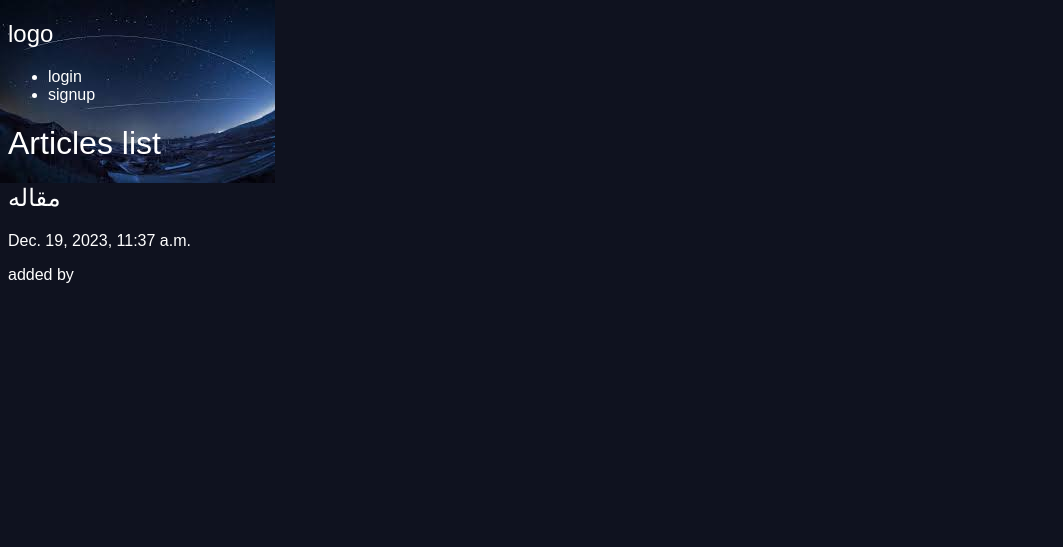
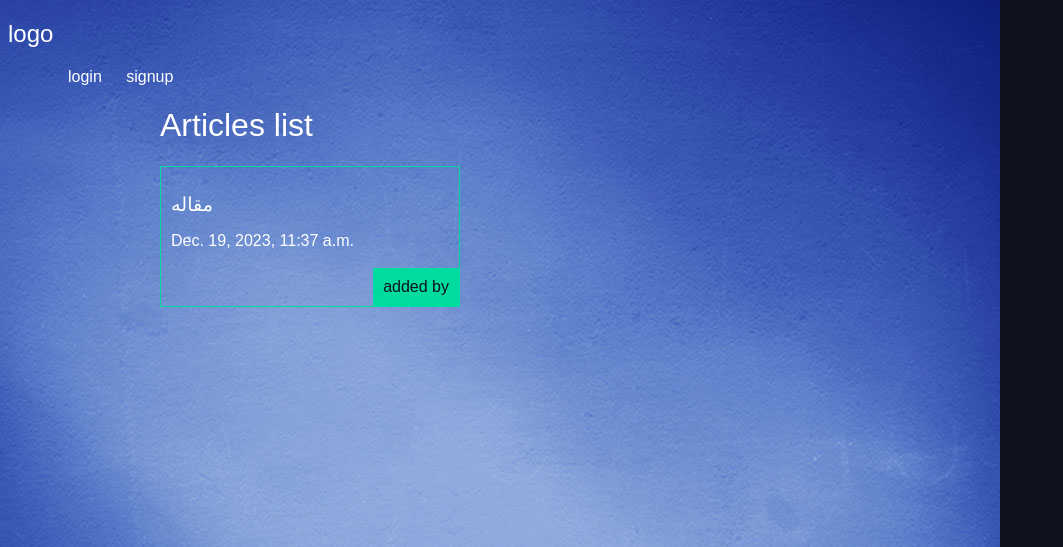
Before and after one commit to fateme1992/mydjangoblog, a Django app: page /articles/ in a window 1280 px wide. Shown: the top 547 px of the page, without its empty margins (0-1063 px from the left). Run offline with Django 5.2, Linux system fonts and the light colour scheme; data comes from the database, SQL or seed files in the repository; parts of the project's set-up code (start-up, migrations or seed data) failed here and were passed over.

Commit message:
styles in static

```diff
--- a/static/styles.css
+++ b/static/styles.css
@@ -16,3 +16,64 @@
      color: #fff;
      text-decoration: none;
  }
+ .wrapper{
+ max-width:960px;
+ margin:0 auto;
+}
+div.wrapperh1{
+ text-align:center;
+ margin:100px auto;
+ font-size:2.4em;
+}
+ header{
+  display:grid;
+  grid-template-columns:1fr 1fr;
+  padding:20px 0;
+ }
+nav li{
+ display:inline-block;
+ margin-left:20px;
+}
+nav button{
+ background:none;
+ color:#fff;
+ cursor:pointer;
+ border:0;
+ font-size:1em;
+}
+.articles{
+ display:grid;
+ grid-template-columns:1fr 1fr 1fr;
+ grid-gap: 30px;
+}
+.article{
+ padding:10px;
+ border:1px solid #00dba0;
+ position:relative;
+ padding-bottom:40px;
+}
+.article h2{
+ font-size:1.2em;
+}
+.article .author{
+ padding:10px;
+ background-color:#00dba0;
+ position:absolute;
+ right:0;
+ bottom:0;
+ margin:0;
+ color:#0f121f;
+}
+.article-detail .article{
+ padding:0;
+}
+.article-detail .article img{
+ max-width:100%;
+}
+.article-detail .article h2{
+ text-align:center;
+ font-size:2em;
+}
+.article-detail .article p{
+ text-align:center;
+}
```
Also changed, not shown: static/stars.jpg.
